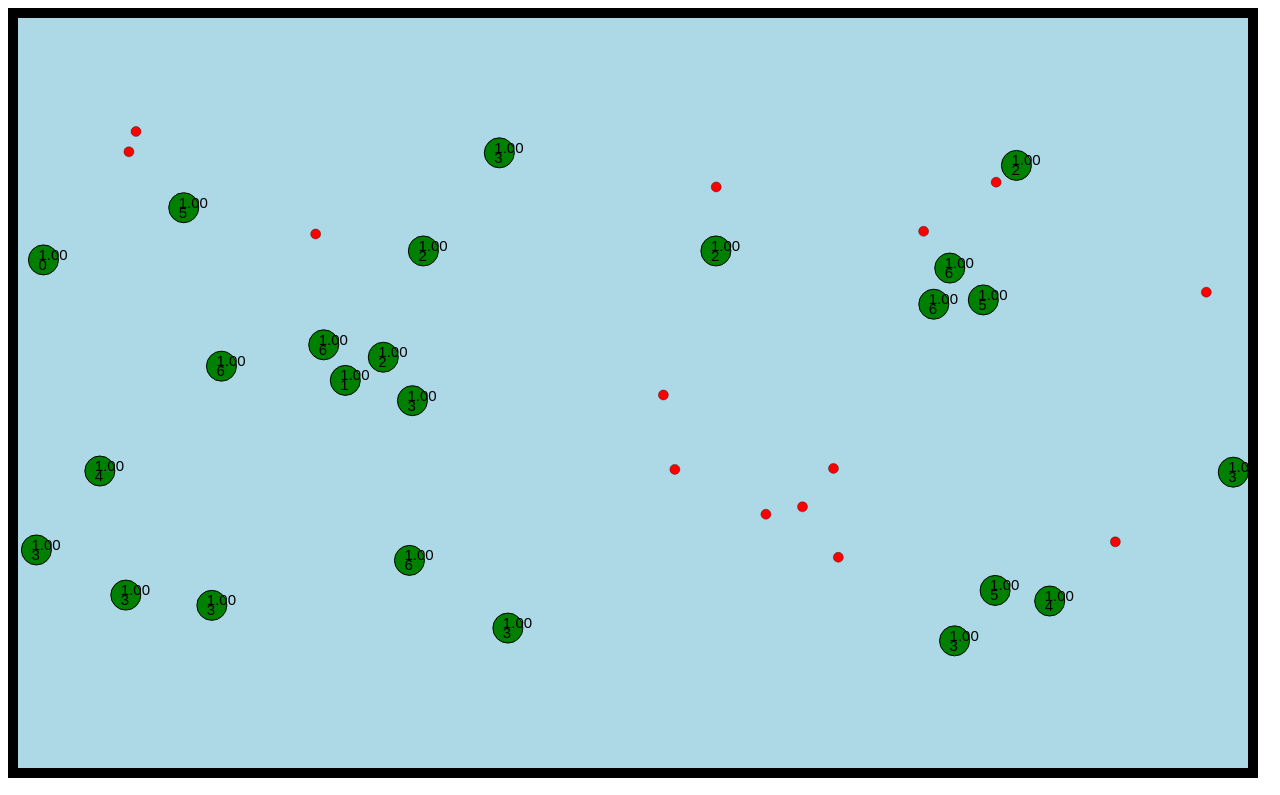
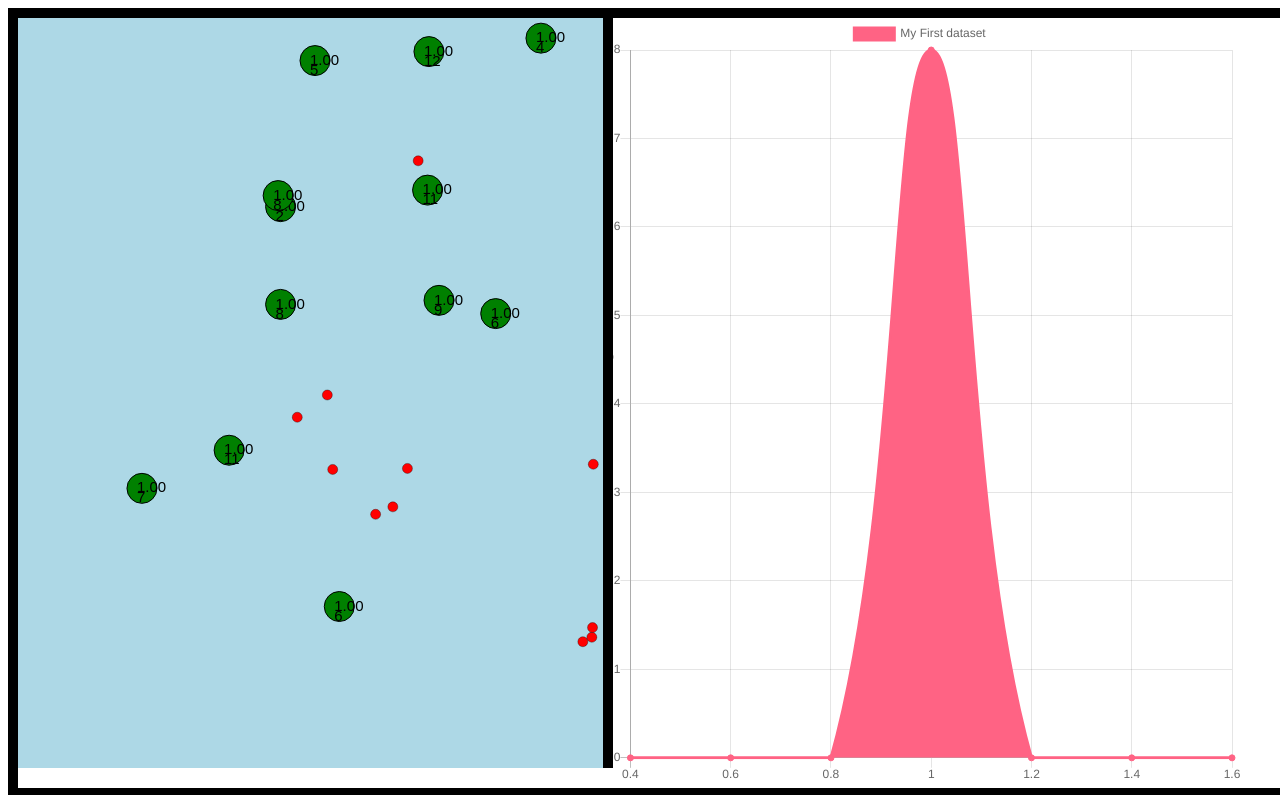
Before and after one commit to tommy-couzens/primer-inspired-animations, a plain HTML site: page natural-selection/index.html in a window 1280 px wide. Shown: the top 795 px of the page. Drawn offline with nearby package versions, Linux system fonts and the light colour scheme.

Commit message:
added graphing with charjs, but previous drawing errors are now more obvious and should be fixed

```diff
--- a/geometry.js
+++ b/geometry.js
@@ -10,11 +10,12 @@ function circle(x, y, radius, colour="green", fill = true) {
 	ctx.stroke();
 }
 
-function line(x1, y1, x2, y2, colour = "black") {
+function line(x1, y1, x2, y2, colour = "black", width="10") {
 	ctx.beginPath();
 	ctx.moveTo(x1, y1);
 	ctx.lineTo(x2, y2);
 	ctx.strokeStyle=colour;
+	ctx.lineWidth = width;
 	ctx.stroke();
 }
 
--- a/natural-selection/canvas.js
+++ b/natural-selection/canvas.js
@@ -2,7 +2,7 @@
 var canvas = document.getElementById("canvas");
 var ctx = canvas.getContext("2d");
 
-// Set canvas to size of the screen
+// Set canvas to left half the size of the screen
 canvas.width = window.innerWidth - 50
 canvas.height = window.innerHeight -50
 
@@ -10,14 +10,14 @@ canvas.height = window.innerHeight -50
 canvas.style.border = "10px solid";
 
 map = {}
-// map.width = canvas.width/2 -50;
-map.width = canvas.width;
+map.width = canvas.width/2 - 25;
+// map.width = canvas.width;
 map.height = canvas.height;
 
 function wipeScreen() {
     ctx.fillStyle = "lightblue";
     // ctx.fillRect(0, 0, map.width, map.height);
-    ctx.fillRect(0, 0, canvas.width, canvas.height);
+    ctx.fillRect(0, 0, map.width, map.height);
 }
 
 function drawDividerLine() {
--- /dev/null
+++ b/natural-selection/chart.js
@@ -0,0 +1,51 @@
+let speedData = [0, 0, 0, 8, 0, 0, 0]
+
+
+// make this function declarative rather than using forEach, do a filter and reduce instead?
+const speedArray = function(creatures){
+    let array =[0, 0, 0, 0, 0, 0, 0]
+    creatures.forEach(creature => {
+        array[Math.floor((creature.speed - 0.4)*5)]++
+    })
+    return array
+}
+
+const data = {
+    labels: ['0.4', '0.6', '0.8', '1', '1.2', '1.4', '1.6'],
+    datasets: [{
+        label: 'My First dataset',
+        backgroundColor: 'rgb(255, 99, 132)',
+        borderColor: 'rgb(255, 99, 132)',
+        data: speedData
+    }]
+}
+const myChart = new Chart(ctx, {
+    // The type of chart we want to create
+    type: 'line',
+
+    // The data for our dataset
+    data: data,
+
+    // Configuration options go here
+    options: {
+        layout: {
+            padding: {
+                left: map.width,
+                right: 50,
+                top: 0,
+                bottom: 0
+            }
+        },
+        scales: {
+            yAxes: [{
+                ticks: {
+                    beginAtZero: true
+                }
+            }]
+        }
+    }
+});
+
+speedData = [1, 8, 10, 4, 2, 3, 21]
+
+myChart.update()
--- a/natural-selection/creatures.js
+++ b/natural-selection/creatures.js
@@ -14,7 +14,7 @@ class Creature {
 
     move() {
         // change direction at boundaries
-        if (this.position.x + this.size > map.width || this.position.x - this.size < 0) {
+        if (this.position.x + this.size + 5 > map.width || this.position.x - this.size < 0) {
             this.velocity.x *= -1
         }
         if (this.position.y + this.size > map.height || this.position.y - this.size < 0) {
--- a/natural-selection/food.js
+++ b/natural-selection/food.js
@@ -12,8 +12,8 @@ class Food {
 const generateFood = (number) => {
     let foodArray = []
     for (let i = 0; i < number; i ++) {
-        const x = 10 + (canvas.width - 20)*Math.random()  // min + (max - min)*i
-        const y = 100 + (canvas.height - 200)*Math.random()
+        const x = 10 + (map.width - 20)*Math.random()  // min + (max - min)*i
+        const y = 100 + (map.height - 200)*Math.random()
         foodArray.push(new Food(new Vector(x, y)))
     }
     return foodArray
--- a/natural-selection/index.html
+++ b/natural-selection/index.html
@@ -2,7 +2,9 @@
 <html>
 <head>
 	<title>natural selection</title>
-	<canvas id="canvas" style="border:1px solid #000000;"></canvas>
+	<canvas id="canvas" style="border:1px solid #000000; z-index: 2;"></canvas>
+	<canvas id="chart" style="position: absolute; left:500px; z-index: 1;"></canvas>
+
 	<script src="../geometry.js"></script>
 	<script src="../Vectors.js"></script>
 </head>
@@ -13,6 +15,8 @@
 <script src="canvas.js"></script>
 
 
+
+
 <!-- Draws the creatures -->
 <script src="creatures.js"></script>
 <script src="food.js"></script>
@@ -20,17 +24,20 @@
 <!-- Manage epochs. An "epoch" is a round -->
 <script src="epoch.js"></script>
 
+<!-- Draw the chart -->
+<script src="https://cdn.jsdelivr.net/npm/chart.js@2.8.0"></script>
+<script src="chart.js"></script>
+
 <script>
 
 let creatures = []
-for (let x = 50; x < canvas.width; x+= 100) {
-	// creatures.push(new Creature(new Vector(x, 50), (new Vector(x, 50)).directionTowards(canvas.width/2, canvas.height/2) ))
+for (let x = 50; x < map.width; x+= 100) {
 	creatures.push(new Creature(new Vector(x, 50), new Vector(0, 1) ) )
-	creatures.push(new Creature(new Vector(x, canvas.height - 50), new Vector(0, -1) ) )
+	creatures.push(new Creature(new Vector(x, map.height - 50), new Vector(0, -1) ) )
 }
 
 // creatures.push(new Creature(new Vector(50, 50), new Vector(0, 1) ) )
-// creatures.push(new Creature(new Vector(canvas.width, 50), new Vector(0, 1) ) )
+// creatures.push(new Creature(new Vector(map.width, 50), new Vector(0, 1) ) )
 console.log(creatures.length)
 
 foodArray = generateFood(100)
@@ -39,14 +46,30 @@ epochArray = [new Epoch(creatures, foodArray)]
 
 const GAMESPEED = 2
 
+drawDividerLine()
+
+epoch = epochArray[epochArray.length - 1]
+
+speedData = speedArray(creatures)
+
+// Use this as a function
+function setup() {}
 
 function run() {
-	epoch = epochArray[epochArray.length - 1]
+
 	wipeScreen();
+	drawDividerLine()
+	// speedData = [5, 3, 12, 9, 3, 9, 12]
+	// speedData = [0, 0, 0, 0, 0, 0, 3]
+	// myChart.data.datasets[0].data = speedData
+	// myChart.update()
 	const uneatenFood = epoch.food.filter(food => !food.eaten)
 	const aliveCreatures = epoch.creatures.filter(creature => creature.energy > 0)
 	if (aliveCreatures.length == 0) {
 		nextEpoch(epoch, epochArray)
+		epoch = epochArray[epochArray.length - 1]
+		myChart.data.datasets[0].data = speedArray(epoch.creatures)
+		myChart.update()
 	}
 
 	aliveCreatures.forEach(creature => {
```
Also changed, not shown: natural-selection/readme.md.
